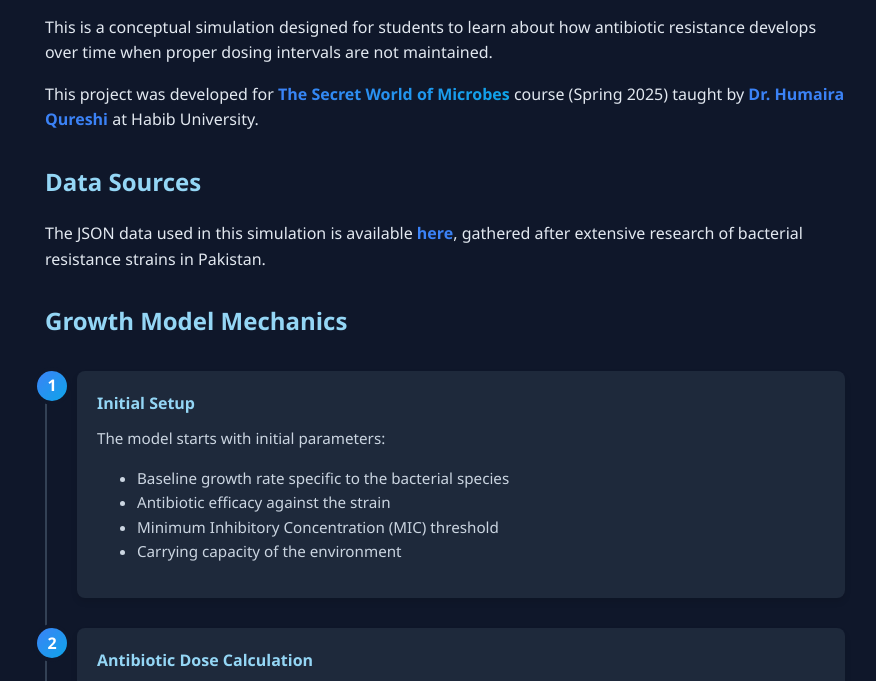
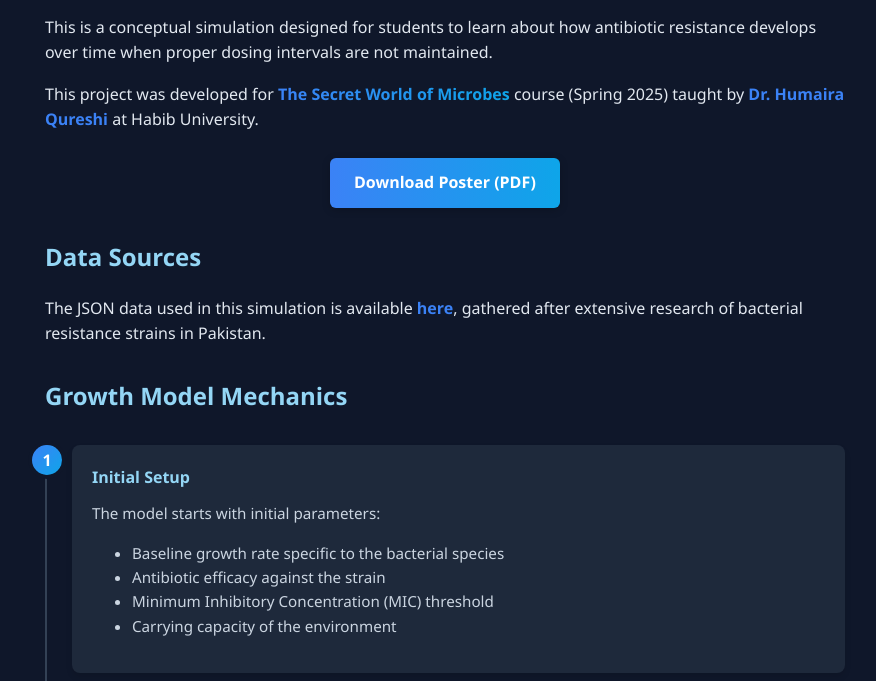
Before and after one commit to m4lf0rm3d/ResistoMeter, a plain HTML site: page about.html in a window 1280 px wide. Shown: the part 110-791 px from the top of the page, without its empty margins (195-1071 px from the left). Drawn offline with Linux system fonts and the light colour scheme.

Commit message:
Add ResistoMeterSimulation poster and update about page with download button

```diff
--- a/about.html
+++ b/about.html
@@ -55,7 +55,7 @@
         .timeline {
             position: relative;
             margin: 30px 0;
-            padding-left: 30px;
+            padding-left: 25px;
             border-left: 2px solid #334155;
         }
 
@@ -103,6 +103,32 @@
             font-size: 0.9em;
             border-radius: 0 4px 4px 0;
         }
+
+        /* Fixed Download Button Styles */
+        .download-container {
+            text-align: center;
+            margin: 25px 0;
+        }
+
+        #downloadPoster {
+            display: inline-block;
+            padding: 12px 24px;
+            background: linear-gradient(90deg, #3b82f6, #0ea5e9);
+            color: white;
+            text-decoration: none;
+            border-radius: 6px;
+            font-weight: 600;
+            transition: all 0.3s ease;
+            box-shadow: 0 2px 8px rgba(0, 0, 0, 0.2);
+            border: none;
+            cursor: pointer;
+        }
+
+        #downloadPoster:hover {
+            background: linear-gradient(90deg, #0ea5e9, #3b82f6);
+            box-shadow: 0 4px 12px rgba(59, 130, 246, 0.3);
+            transform: translateY(-2px);
+        }
     </style>
 </head>
 
@@ -115,6 +141,11 @@
     <p>This project was developed for <span class="highlight">The Secret World of Microbes</span> course (Spring 2025)
         taught by <a href="https://habib.edu.pk/SSE/humaira-qureshi/"><b>Dr. Humaira Qureshi</b></a>
         at Habib University.</p>
+
+    <div class="download-container">
+        <a id="downloadPoster" href="ResistoMeterSimulationPoster.pdf" download target="_blank">Download Poster
+            (PDF)</a>
+    </div>
 
     <h2>Data Sources</h2>
     <p>The JSON data used in this simulation is available <a href="data/bacteria_data.json"><b>here</b></a>,
```
Also changed, not shown: 1 other file.
